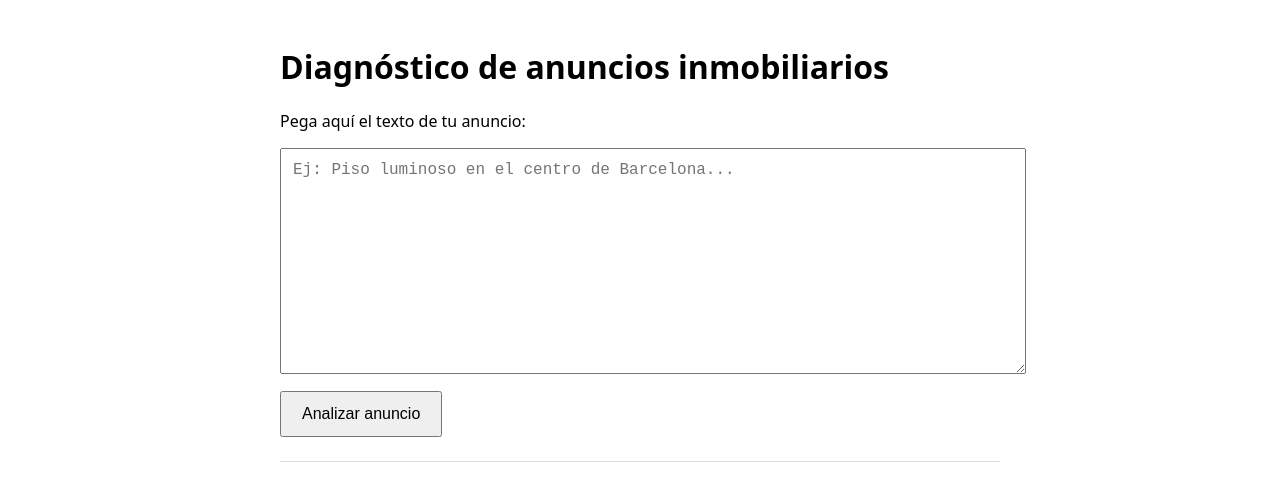
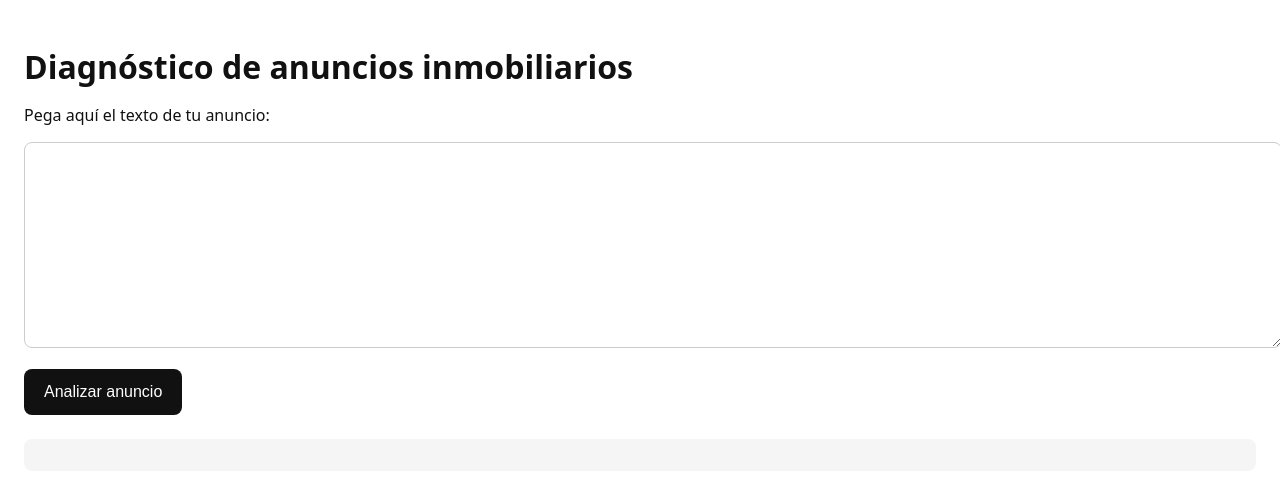
Before and after one commit to pedrogallardocorts-afk/diagnostico-anuncios, a website: page index.html in a window 1280 px wide. Drawn offline with Linux system fonts and the light colour scheme.

Commit message:
Update index.html

```diff
--- a/index.html
+++ b/index.html
@@ -7,41 +7,63 @@
   <style>
     body {
       font-family: system-ui, -apple-system, BlinkMacSystemFont, sans-serif;
+      background: #ffffff;
+      margin: 0;
       padding: 24px;
-      max-width: 720px;
-      margin: auto;
+      color: #111;
     }
+
+    h1 {
+      font-size: 32px;
+      margin-bottom: 12px;
+    }
+
     textarea {
       width: 100%;
-      height: 200px;
+      height: 180px;
       padding: 12px;
       font-size: 16px;
+      border-radius: 8px;
+      border: 1px solid #ccc;
+      resize: vertical;
     }
+
     button {
-      margin-top: 12px;
-      padding: 12px 20px;
+      margin-top: 16px;
+      padding: 14px 20px;
       font-size: 16px;
+      border-radius: 8px;
+      border: none;
+      background: #111;
+      color: white;
       cursor: pointer;
     }
+
+    button:disabled {
+      background: #999;
+    }
+
     #resultado {
       margin-top: 24px;
+      padding: 16px;
+      border-radius: 8px;
+      background: #f5f5f5;
       white-space: pre-wrap;
-      border-top: 1px solid #ddd;
-      padding-top: 16px;
+    }
+
+    .loading {
+      opacity: 0.6;
     }
   </style>
 </head>
 <body>
 
   <h1>Diagnóstico de anuncios inmobiliarios</h1>
-
   <p>Pega aquí el texto de tu anuncio:</p>
 
-  <textarea id="texto" placeholder="Ej: Piso luminoso en el centro de Barcelona..."></textarea>
-
+  <textarea id="texto"></textarea>
   <br />
-
-  <button onclick="analizar()">Analizar anuncio</button>
+  <button id="btn" onclick="analizar()">Analizar anuncio</button>
 
   <div id="resultado"></div>
 
@@ -49,33 +71,39 @@
     async function analizar() {
       const texto = document.getElementById("texto").value;
       const resultado = document.getElementById("resultado");
+      const btn = document.getElementById("btn");
 
-      if (!texto.trim()) {
-        resultado.innerText = "❌ Escribe un texto primero.";
+      if (texto.trim().length < 20) {
+        resultado.innerText = "❌ El texto es demasiado corto.";
         return;
       }
 
-      resultado.innerText = "⏳ Analizando anuncio...";
+      btn.disabled = true;
+      btn.innerText = "Analizando...";
+      resultado.classList.add("loading");
+      resultado.innerText = "";
 
       try {
-        const res = await fetch("/diagnostico", {
+        const response = await fetch("/diagnostico", {
           method: "POST",
-          headers: {
-            "Content-Type": "application/json",
-          },
+          headers: { "Content-Type": "application/json" },
           body: JSON.stringify({ texto }),
         });
 
-        const data = await res.json();
+        const data = await response.json();
 
         if (data.error) {
           resultado.innerText = "❌ " + data.error;
         } else {
           resultado.innerText = data.resultado;
         }
-      } catch (e) {
+      } catch (err) {
         resultado.innerText = "❌ Error de conexión con el servidor.";
       }
+
+      btn.disabled = false;
+      btn.innerText = "Analizar anuncio";
+      resultado.classList.remove("loading");
     }
   </script>
 
```
